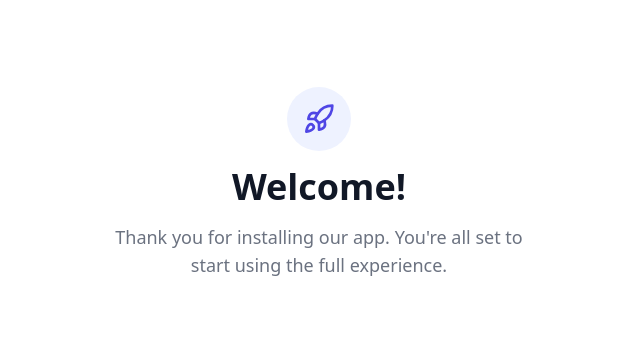
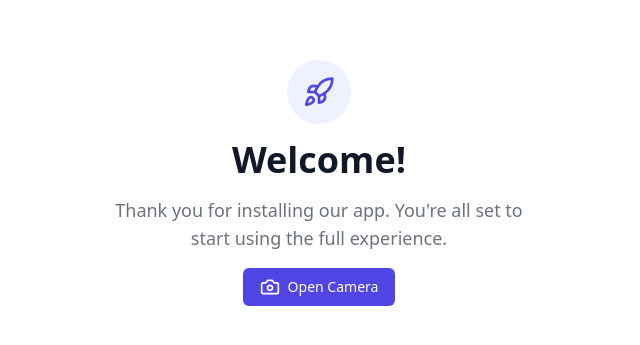
Before and after one commit to sphinx91889/PWA_template, a React (Vite) app: page /app in a window 1280 px wide. Shown: the part 217-562 px from the top of the page, without its empty margins (321-961 px from the left). Built offline with nearby package versions, Linux system fonts and the light colour scheme.

Commit message:
Add photo capture to welcome page

```diff
--- /dev/null
+++ b/src/components/CameraCapture.tsx
@@ -0,0 +1,92 @@
+import React, { useRef, useState } from 'react';
+import { Camera, Image as ImageIcon } from 'lucide-react';
+
+export function CameraCapture() {
+  const [photo, setPhoto] = useState<string | null>(null);
+  const videoRef = useRef<HTMLVideoElement>(null);
+  const [isStreaming, setIsStreaming] = useState(false);
+
+  const startCamera = async () => {
+    try {
+      const stream = await navigator.mediaDevices.getUserMedia({ video: true });
+      if (videoRef.current) {
+        videoRef.current.srcObject = stream;
+        setIsStreaming(true);
+      }
+    } catch (err) {
+      console.error('Error accessing camera:', err);
+    }
+  };
+
+  const takePhoto = () => {
+    if (videoRef.current) {
+      const canvas = document.createElement('canvas');
+      canvas.width = videoRef.current.videoWidth;
+      canvas.height = videoRef.current.videoHeight;
+      canvas.getContext('2d')?.drawImage(videoRef.current, 0, 0);
+      const photoUrl = canvas.toDataURL('image/jpeg');
+      setPhoto(photoUrl);
+
+      // Stop the camera stream
+      const stream = videoRef.current.srcObject as MediaStream;
+      stream?.getTracks().forEach(track => track.stop());
+      setIsStreaming(false);
+    }
+  };
+
+  const retakePhoto = () => {
+    setPhoto(null);
+    startCamera();
+  };
+
+  return (
+    <div className="space-y-4">
+      {!photo && !isStreaming && (
+        <button
+          onClick={startCamera}
+          className="inline-flex items-center justify-center px-4 py-2 border border-transparent text-sm font-medium rounded-md text-white bg-indigo-600 hover:bg-indigo-700 focus:outline-none focus:ring-2 focus:ring-offset-2 focus:ring-indigo-500"
+        >
+          <Camera className="w-5 h-5 mr-2" />
+          Open Camera
+        </button>
+      )}
+
+      {isStreaming && (
+        <div className="space-y-4">
+          <video
+            ref={videoRef}
+            autoPlay
+            playsInline
+            className="w-full rounded-lg shadow-lg"
+          />
+          <button
+            onClick={takePhoto}
+            className="inline-flex items-center justify-center px-4 py-2 border border-transparent text-sm font-medium rounded-md text-white bg-indigo-600 hover:bg-indigo-700 focus:outline-none focus:ring-2 focus:ring-offset-2 focus:ring-indigo-500"
+          >
+            <Camera className="w-5 h-5 mr-2" />
+            Take Photo
+          </button>
+        </div>
+      )}
+
+      {photo && (
+        <div className="space-y-4">
+          <div className="relative">
+            <img
+              src={photo}
+              alt="Captured photo"
+              className="w-full rounded-lg shadow-lg"
+            />
+          </div>
+          <button
+            onClick={retakePhoto}
+            className="inline-flex items-center justify-center px-4 py-2 border border-transparent text-sm font-medium rounded-md text-white bg-indigo-600 hover:bg-indigo-700 focus:outline-none focus:ring-2 focus:ring-offset-2 focus:ring-indigo-500"
+          >
+            <ImageIcon className="w-5 h-5 mr-2" />
+            Retake Photo
+          </button>
+        </div>
+      )}
+    </div>
+  );
+}
--- a/src/components/WelcomePage.tsx
+++ b/src/components/WelcomePage.tsx
@@ -1,5 +1,6 @@
 import React from 'react';
 import { Rocket } from 'lucide-react';
+import { CameraCapture } from './CameraCapture';
 
 export function WelcomePage() {
   return (
@@ -13,6 +14,9 @@ export function WelcomePage() {
           <p className="text-lg text-gray-500">
             Thank you for installing our app. You're all set to start using the full experience.
           </p>
+          <div className="mt-8">
+            <CameraCapture />
+          </div>
         </div>
       </div>
     </div>
```
